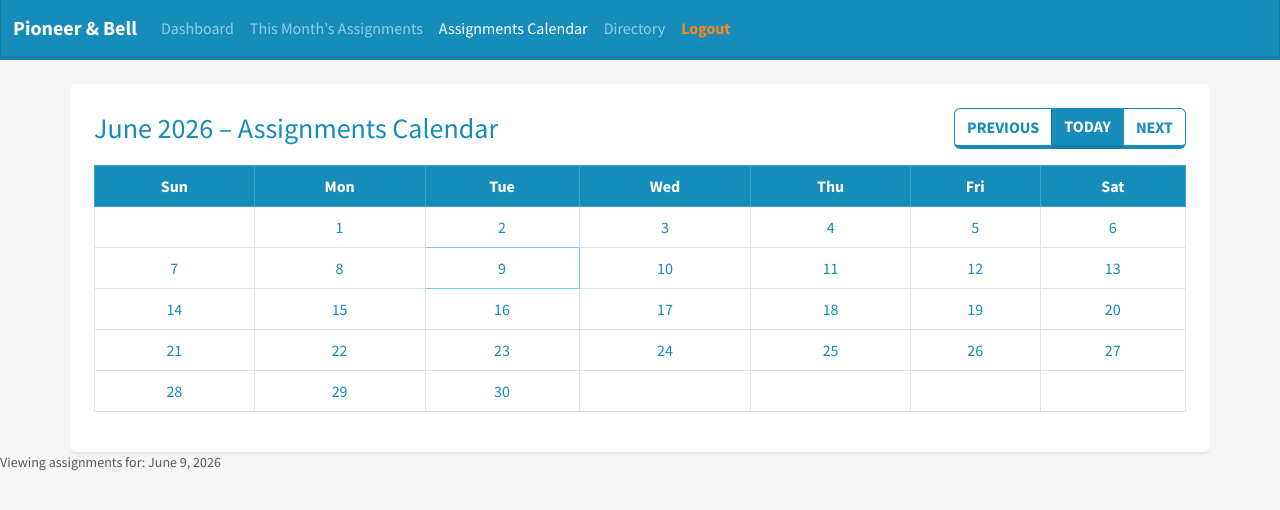
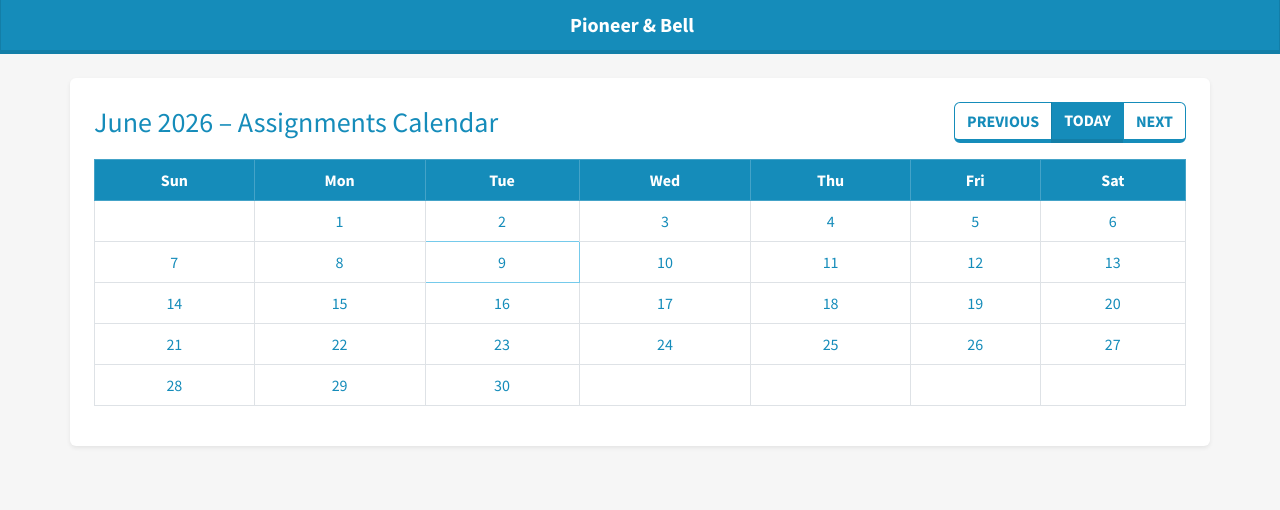
Before and after one commit to kingp84/speaktruth-pioneer-backend, a Django app: page /assignments/calendar/2026/06/ in a window 1280 px wide. Shown: the top 510 px of the page. Run offline with Django 5.2, Linux system fonts and the light colour scheme; data comes from the database, SQL or seed files in the repository; some libraries are stand-ins or nearby versions.

Commit message:
Fixed nav bar in assignments templates

```diff
--- a/templates/assignments/calendar.html
+++ b/templates/assignments/calendar.html
@@ -10,51 +10,11 @@
 
 <body class="bg-light">
 
-<!-- NAVBAR -->
-<nav class="navbar navbar-expand-lg navbar-dark bg-primary mb-4">
-  <div class="container-fluid">
-
-    <a class="navbar-brand fw-bold" href="{% url 'member_home' %}">Pioneer & Bell</a>
-
-    <button class="navbar-toggler" type="button" data-bs-toggle="collapse" data-bs-target="#navMenu">
-      <span class="navbar-toggler-icon"></span>
-    </button>
-
-    <div class="collapse navbar-collapse" id="navMenu">
-      <ul class="navbar-nav me-auto mb-2 mb-lg-0">
-
-        <li class="nav-item">
-            <a class="nav-link" href="{% url 'member_home' %}">Dashboard</a>
-        </li>
-
-        <li class="nav-item">
-            <a class="nav-link" href="{% url 'monthly_assignments' year=year month=month %}">
-               This Month's Assignments
-            </a>
-        </li>
-
-        <li class="nav-item">
-            <a class="nav-link active" href="{% url 'assignment_calendar' %}">
-               Assignments Calendar
-            </a>
-        </li>
-
-        <li class="nav-item">
-            <a class="nav-link" href="{% url 'directory' %}">
-               Directory
-            </a>
-        </li>
-
-        <li class="nav-item">
-            <a class="nav-link text-warning fw-bold" href="{% url 'logout' %}">
-               Logout
-            </a>
-        </li>
-
-      </ul>
+<!-- SIMPLE CENTERED HEADER -->
+<nav class="navbar navbar-dark bg-primary mb-4">
+    <div class="container-fluid justify-content-center">
+        <span class="navbar-brand mb-0 h1 fw-bold">Pioneer & Bell</span>
     </div>
-
-  </div>
 </nav>
 
 <!-- MAIN CONTENT -->
@@ -114,9 +74,9 @@
     </div>
 
 </div>
-<div class="text-muted small">
-    Viewing assignments for: {{ today|date:"F j, Y" }}
-</div>
+
+<!-- Hidden today variable to satisfy navbar logic if needed -->
+<span style="display:none;">{{ today }}</span>
 
 <!-- Bootstrap JS -->
 <script src="https://cdn.jsdelivr.net/npm/bootstrap@5.3.2/dist/js/bootstrap.bundle.min.js"></script>
```
Also changed, not shown: templates/assignments/daily_assignments.html (+10 -3 lines), templates/assignments/monthly_assignments.html (+12 -5 lines).
